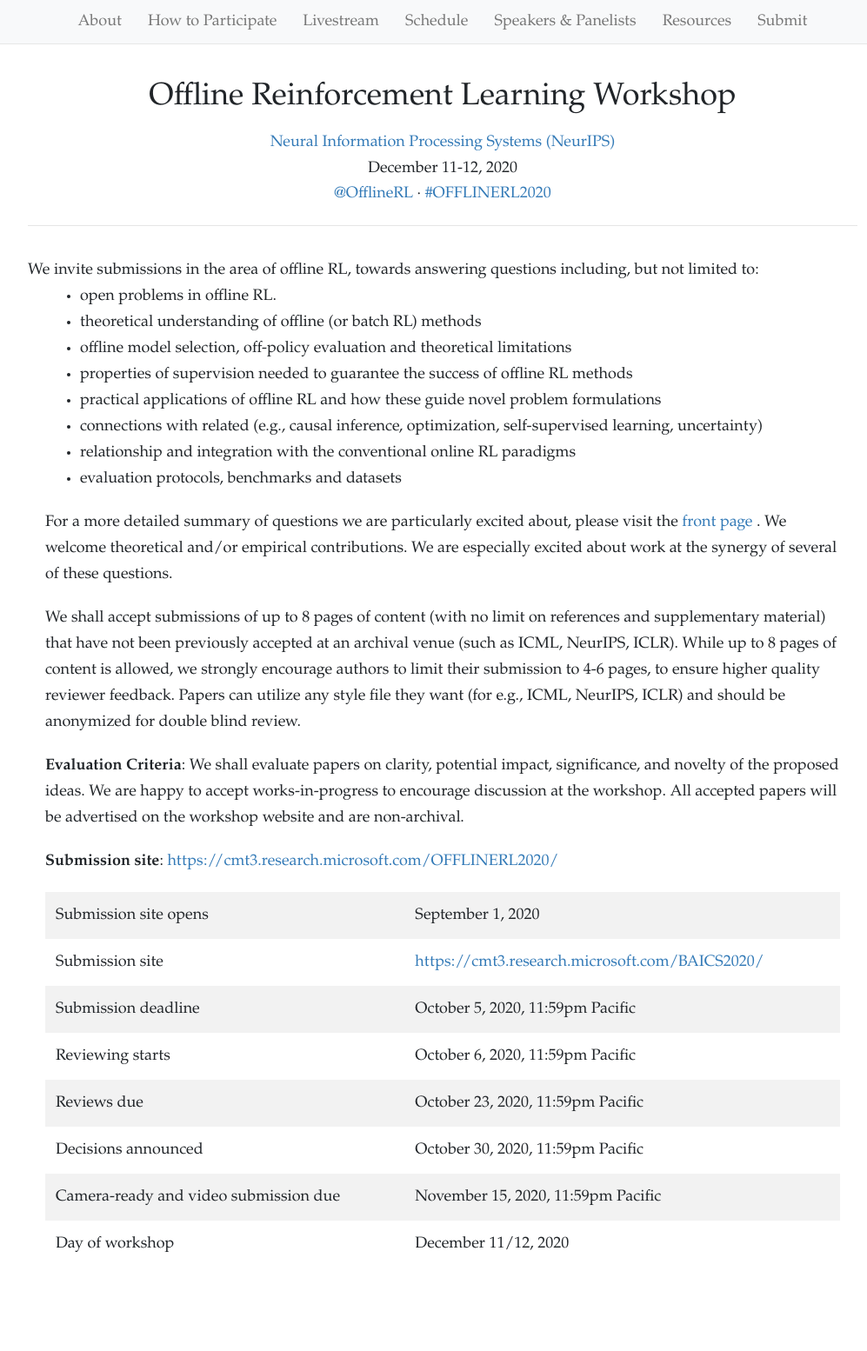
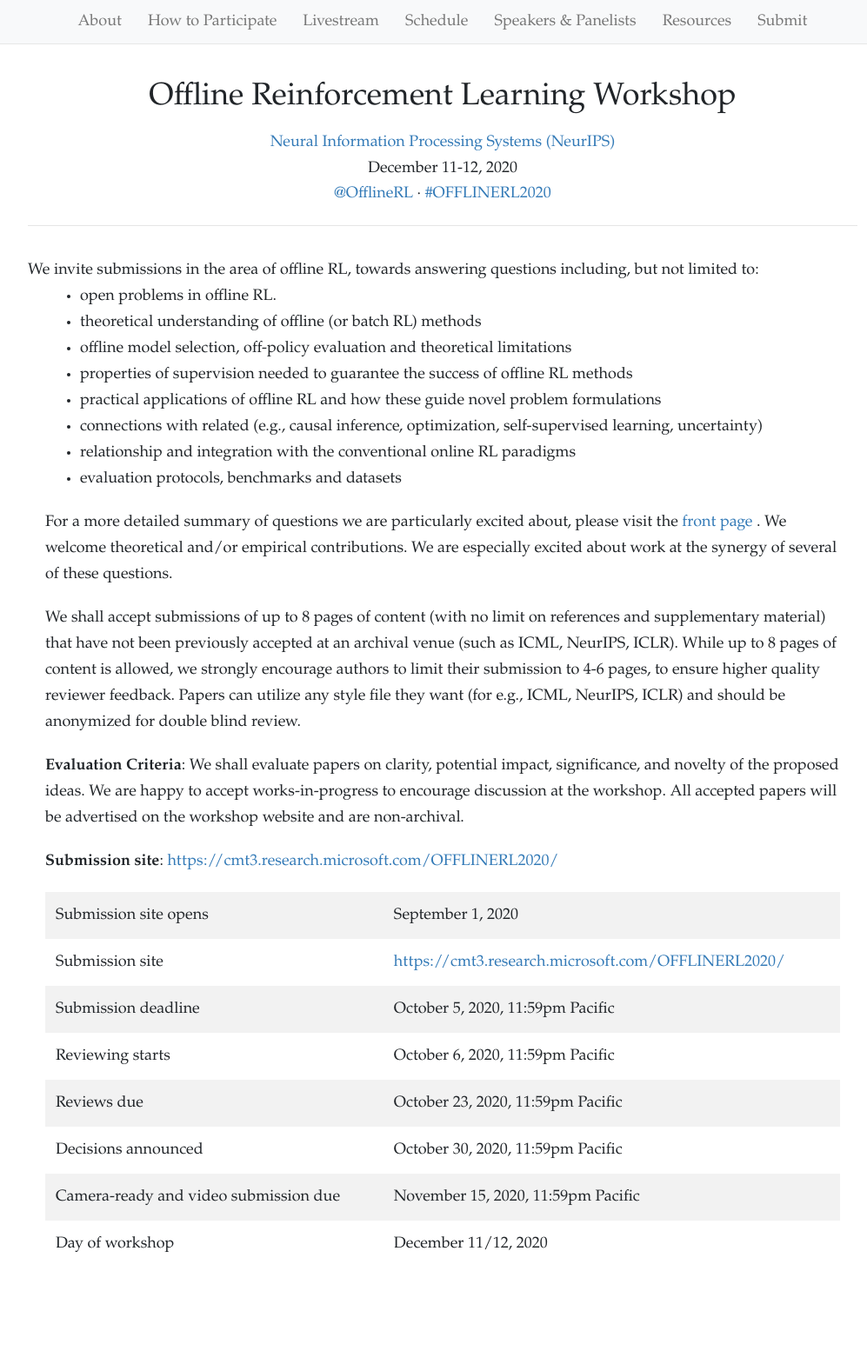
Before and after one commit to offline-rl-neurips/offline-rl-neurips.github.io, a Jekyll site: the page built from submit.html, in a window 1280 px wide. Shown: the whole page at 87% size, without its empty margins (131-1128 px from the left). Built offline with Jekyll 4.4.1, drawn with Linux system fonts in a browser that asks for light colours; nearby versions of some CDN libraries; some of the changed lines change nothing that is shown.

Commit message:
Update submit.html

```diff
--- a/submit.html
+++ b/submit.html
@@ -30,7 +30,7 @@ We invite submissions in the area of offline RL, towards answering questions inc
     </tr>
     <tr>
       <td>Submission site</td>
-      <td><a href="https://cmt3.research.microsoft.com/BAICS2020/">https://cmt3.research.microsoft.com/BAICS2020/</a></td>
+      <td><a href="https://cmt3.research.microsoft.com/OFFLINERL2020/">https://cmt3.research.microsoft.com/OFFLINERL2020/</a></td>
     </tr>
     <tr>
       <td>Submission deadline</td>
```
